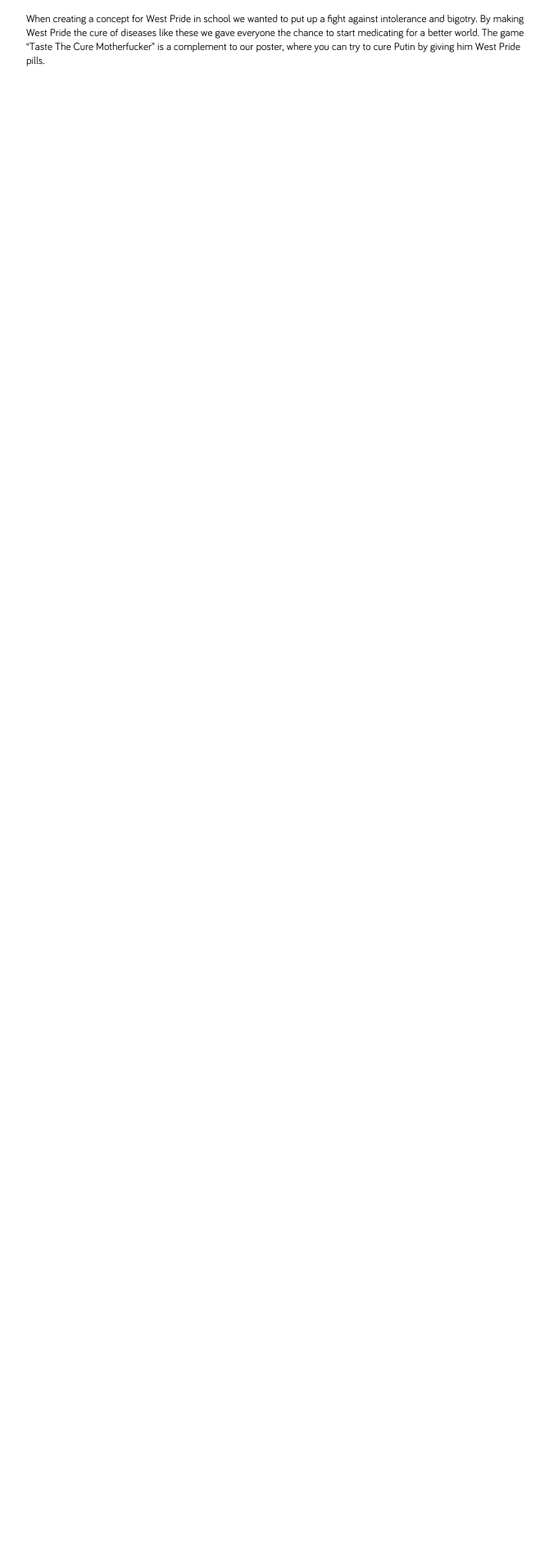
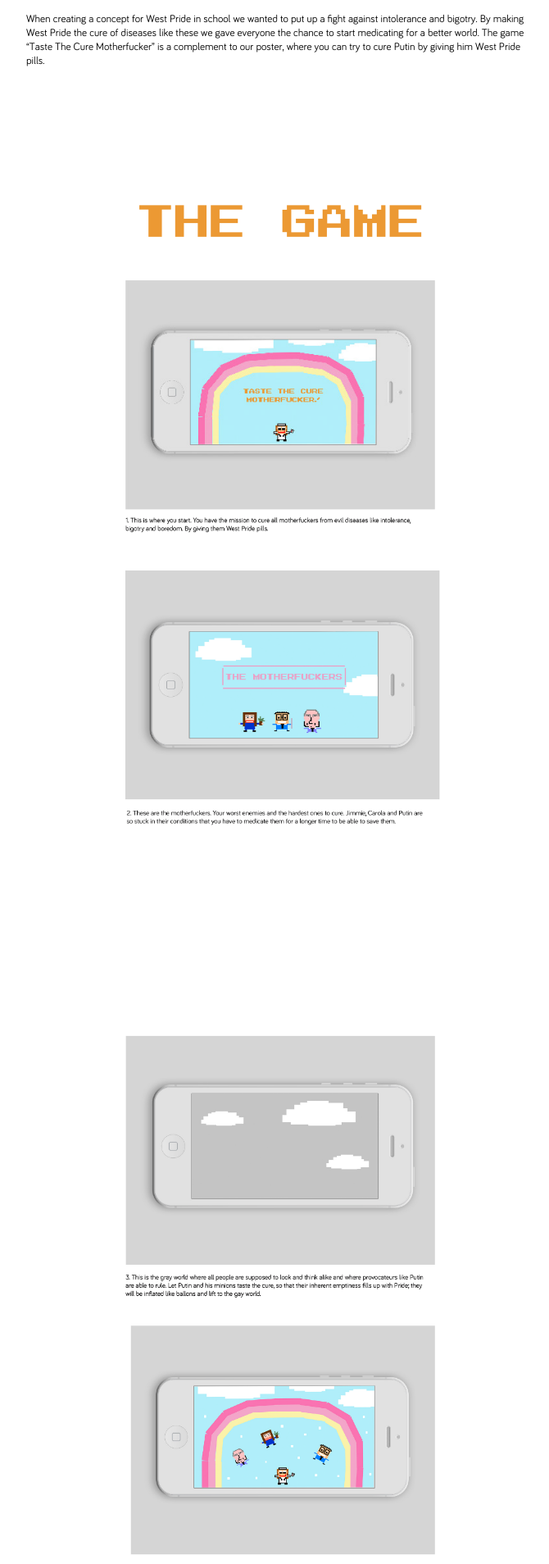
Before and after one commit to kannibalin/kannibalin.github.io, a Jekyll site: the page built from _posts/2014-01-02-the-cure.md, in a window 1280 px wide. Shown: the part 625-2533 px from the top of the page at 82% size, without its empty margins (298-968 px from the left). Built offline with Jekyll 4.4.1, drawn with Linux system fonts in a browser that asks for light colours; Markdown is read by kramdown in place of the engine named in the settings; before the commit the page ends 900 px from its top, so only the background shows below that.

Commit message:
New images to the cure

```diff
--- a/_posts/2014-01-02-the-cure.md
+++ b/_posts/2014-01-02-the-cure.md
@@ -2,7 +2,7 @@
 layout: portfolio
 title: The Cure
 splash: /static/portfolio/thecure.png
-images:
+images: [ /static/portfolio/thegame_ttcm.png, /static/portfolio/thegame_ttcm2.png ]
 ---
 
 When creating a concept for West Pride in school we wanted to put up a fight against intolerance and bigotry. By making West Pride the cure of diseases like these we gave everyone the chance to start medicating for a better world. The game "Taste The Cure Motherfucker" is a complement to our poster, where you can try to cure Putin by giving him West Pride pills.
```
Also changed, not shown: static/portfolio/thegame_ttcm.png (added), static/portfolio/thegame_ttcm2.png (added).
